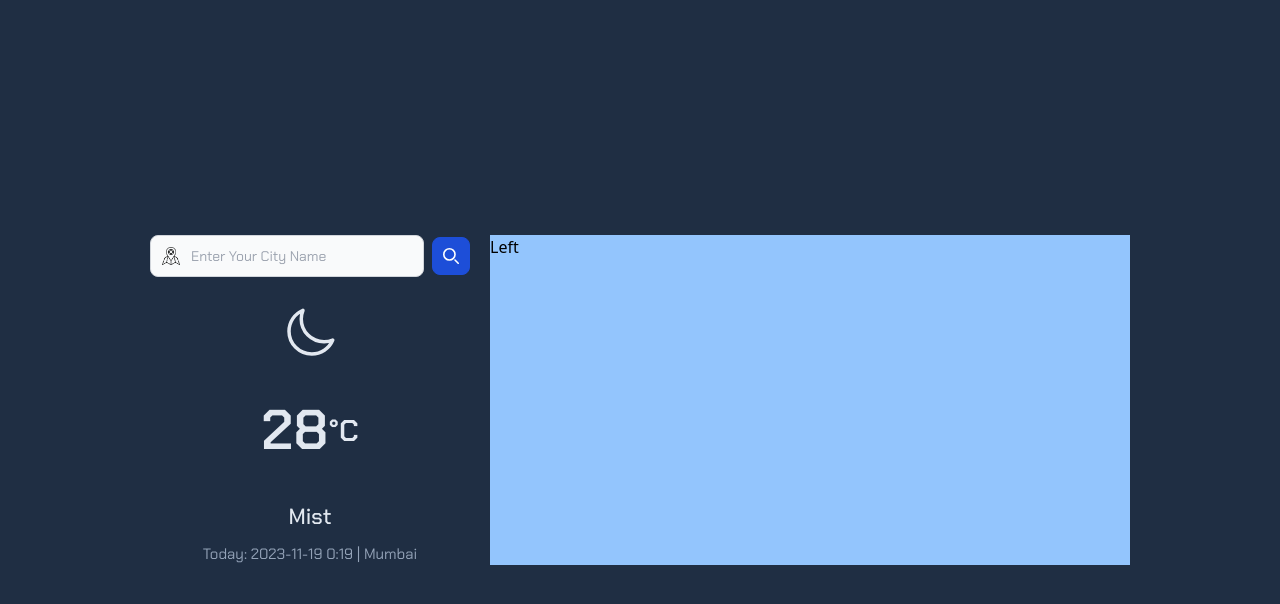
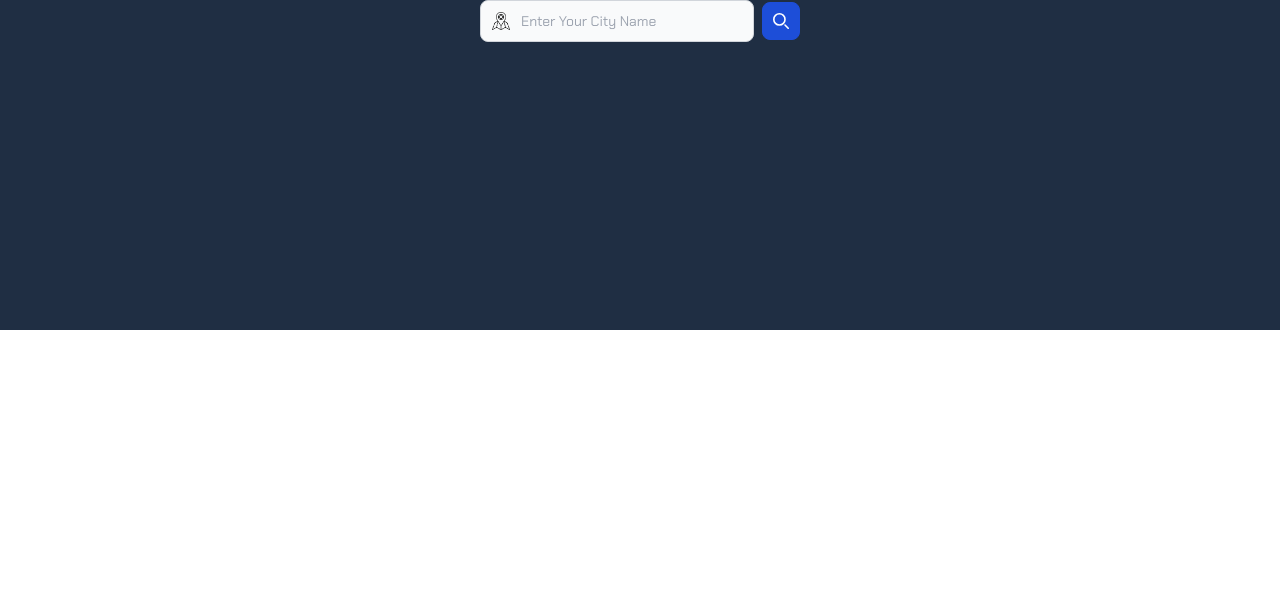
Before and after one commit to shahanwaztech/weather-app, a React (Create React App) app: page / in a window 1280 px wide. Shown: the top 604 px of the page. Built offline with nearby package versions, Linux system fonts and the light colour scheme.

Commit message:
finish the all component

```diff
--- a/public/index.html
+++ b/public/index.html
@@ -27,7 +27,7 @@
       work correctly both with client-side routing and a non-root public URL.
       Learn how to configure a non-root public URL by running `npm run build`.
     -->
-  <title>React App</title>
+  <title>Wheater Forcast Website</title>
 </head>
 
 <body>
--- a/src/App.tsx
+++ b/src/App.tsx
@@ -1,14 +1,90 @@
-import React from 'react';
+import React, { useState } from 'react';
 import Temperature from './components/Temperature';
+import Highlights from './components/Highlights';
+import { WeatherInterface } from './types';
 
 function App() {
+
+  const [city, setCity] = useState<string>('');
+  const [weatherData, setWeatherData] = useState<WeatherInterface | null>(null);
+  const [isLoading, setIsLoading] = useState<boolean>(false); // New state for loading indicator
+
+  const apiUrl = `http://api.weatherapi.com/v1/current.json?key=29e4d83dfcdc479290450330242702&q=${city}&aqi=no`;
+
+  const handleSearch = () => {
+    setIsLoading(true);
+    fetch(apiUrl)
+      .then((response) => {
+        if (!response.ok) {
+          throw new Error("Error");
+        }
+        return response.json();
+      })
+      .then((data) => {
+        console.log(data);
+        setWeatherData(data);
+      })
+      .catch((error) => {
+        console.error('Error fetching weather data:', error);
+      })
+      .finally(() => {
+        setIsLoading(false);
+      });
+  };
+
   return (
-    <div className="bg-[#1F2E43] h-[100vh] gap-[20px] w-[100vw] flex justify-center items-center">
-      <div className='w-1/4 h-[330px]'>
-        <Temperature />
+    <>
+       <div className={`bg-[#1F2E43] h-[100%] gap-[20px] w-[100vw] flex ${weatherData ? 'flex-col md:flex-row' : 'flex-col'} justify-center items-center`}>
+        <div className='pt-[40px] md:p-0 w-[90%] lg:w-1/4 h-[330px]'>
+          <Temperature
+            weatherData={weatherData}
+            setCity={setCity}
+            handleSearch={handleSearch}
+            stats={{
+              temp: weatherData?.current.temp_c ?? null,
+              condition: weatherData?.current.condition.text ?? null,
+              isDay: weatherData?.current.is_day ?? null,
+              location: weatherData?.location.name ?? null,
+              time: weatherData?.location.localtime ?? null
+            }}
+          />
+        </div>
+        {isLoading ? (
+          <div className='text-slate-100 font-medium text-xl'>
+          </div>
+        ) : (
+          weatherData && (
+            <div className='p-10  w-[100%] lg:w-1/2 h-[330px]'>
+              <h1 className='text-slate-200 font-semibold text-2xl'>Today's Highlights</h1>
+              <div className='grid grid-cols-2 gap-3 lg:gap-6 mt-[20px]'>
+                <Highlights stats={{
+                  title:'Wind Status',
+                  value: weatherData.current.wind_mph,
+                  unit:"mph",
+                  direction:weatherData.current.wind_dir
+                }} />
+                <Highlights stats={{
+                  title:'Humidity',
+                  value: weatherData.current.humidity,
+                  unit:"%",
+                }}
+                />
+                <Highlights  stats={{
+                  title:'Visibility',
+                  value: weatherData.current.vis_miles,
+                  unit:"miles",
+                }} />
+                <Highlights  stats={{
+                  title:'Air Pressure',
+                  value: weatherData.current.pressure_mb,
+                  unit:"mb",
+                }} />
+              </div>
+            </div>
+          )
+        )}
       </div>
-      <div className='bg-blue-300 w-1/2 h-[330px]'>Left</div>
-    </div>
+    </>
   );
 }
 
--- /dev/null
+++ b/src/components/Highlights.tsx
@@ -0,0 +1,40 @@
+import React from 'react'
+
+interface StatsInterface {
+    title: string;
+    value: number;
+    unit: string;
+    direction?: string;
+}
+
+interface HighlightsProps {
+    stats: StatsInterface;
+}
+
+const Highlights: React.FC<HighlightsProps> = ({ stats }) => {
+    return (
+        <div className='cursor-pointer text-transform scale-100 hover:scale-110 transition-transform duration-300 ease-in-out bg-slate-600 text-slate-200 flex flex-col justify-normal items-center rounded-md p-[10px]'>
+            <div className='text-sm  font-medium'>{stats.title}</div>
+            <div className='mt-[2px]'>
+                <span className='text-4xl font-bold'>{stats.value}</span>
+                <span className='text-2xl'>{stats.unit}</span>
+            </div>
+            {stats.direction ? (
+                <div className='mt-5 flex'>
+                    <svg xmlns="http://www.w3.org/2000/svg" fill="none" viewBox="0 0 24 24" stroke-width="1.5" stroke="currentColor" className="w-6 h-6">
+                        <path stroke-linecap="round" stroke-linejoin="round" d="M6 12 3.269 3.125A59.769 59.769 0 0 1 21.485 12 59.768 59.768 0 0 1 3.27 20.875L5.999 12Zm0 0h7.5" />
+                    </svg>
+
+                    <div className='ms-2 text-slate-200'>{stats.direction}</div>
+                </div>
+            ) : null}
+            {stats.title === "Humidity" && (
+                <div className="mt-5 w-[100%] bg-[#1F2E43] rounded-full h-1.5 mb-2 dark:bg-gray-700">
+                    <div className="bg-blue-600 h-1.5 rounded-full dark:bg-blue-500" style={{ width: `${stats.value}%` }}></div>
+                </div>
+            )}
+        </div>
+    )
+}
+
+export default Highlights;
--- a/src/components/Temperature.tsx
+++ b/src/components/Temperature.tsx
@@ -1,12 +1,25 @@
 import React from 'react'
+import { WeatherInterface } from "../types";
 
-const Temperature = () => {
+interface TemperatureProps {
+    weatherData: WeatherInterface | null;
+    setCity: (city: string) => void;
+    handleSearch: () => void;
+    stats: {
+        temp: number | null;
+        condition: string | null;
+        isDay: number | null;
+        location: string | null;
+        time: string | null;
+    };
+}
+
+const Temperature: React.FC<TemperatureProps> = ({ weatherData, stats, setCity, handleSearch }) => {
 
     const handleCityChange = (e: any) => {
-        console.log(e.target.value);
+        setCity(e.target.value);
     }
 
-    const day = "night";
 
     return (
         <>
@@ -25,34 +38,38 @@ const Temperature = () => {
                             onChange={handleCityChange}
                         />
                     </div>
-                    <button type="submit" className="p-2.5 ms-2 text-sm font-medium text-white bg-blue-700 rounded-lg border border-blue-700 hover:bg-blue-800 focus:ring-4 focus:outline-none focus:ring-blue-300 dark:bg-blue-600 dark:hover:bg-blue-700 dark:focus:ring-blue-800">
+                    <button onClick={handleSearch} type="submit" className="p-2.5 ms-2 text-sm font-medium text-white bg-blue-700 rounded-lg border border-blue-700 hover:bg-blue-800 focus:ring-4 focus:outline-none focus:ring-blue-300 dark:bg-blue-600 dark:hover:bg-blue-700 dark:focus:ring-blue-800">
                         <svg className="w-4 h-4" aria-hidden="true" xmlns="http://www.w3.org/2000/svg" fill="none" viewBox="0 0 20 20">
                             <path stroke="currentColor" stroke-linecap="round" stroke-linejoin="round" stroke-width="2" d="m19 19-4-4m0-7A7 7 0 1 1 1 8a7 7 0 0 1 14 0Z" />
                         </svg>
                         <span className="sr-only">Search</span>
                     </button>
                 </div>
+                {weatherData &&
+                    <>
                         <div>
-                    {day !== "night" ? (
-                        <svg xmlns="http://www.w3.org/2000/svg" fill="none" viewBox="0 0 24 24" stroke-width="1.5" stroke="currentColor" className="w-14 h-14 text-yellow-300">
+                            {stats.isDay !== 0 ? (
+                                <svg xmlns="http://www.w3.org/2000/svg" fill="none" viewBox="0 0 24 24" stroke-width="1.5" stroke="currentColor" className="w-14 h-14 text-yellow-300 cursor-pointer text-transform scale-100 hover:scale-110 transition-transform duration-300 ease-in-out">
                                     <path stroke-linecap="round" stroke-linejoin="round" d="M12 3v2.25m6.364.386-1.591 1.591M21 12h-2.25m-.386 6.364-1.591-1.591M12 18.75V21m-4.773-4.227-1.591 1.591M5.25 12H3m4.227-4.773L5.636 5.636M15.75 12a3.75 3.75 0 1 1-7.5 0 3.75 3.75 0 0 1 7.5 0Z" />
                                 </svg>
                             ) : (
-                        <svg xmlns="http://www.w3.org/2000/svg" fill="none" viewBox="0 0 24 24" stroke-width="1.5" stroke="currentColor" className="w-14 h-14 text-slate-200">
+                                <svg xmlns="http://www.w3.org/2000/svg" fill="none" viewBox="0 0 24 24" stroke-width="1.5" stroke="currentColor" className="w-14 h-14 cursor-pointer text-slate-200 text-transform scale-100 hover:scale-110 transition-transform duration-300 ease-in-out">
                                     <path stroke-linecap="round" stroke-linejoin="round" d="M21.752 15.002A9.72 9.72 0 0 1 18 15.75c-5.385 0-9.75-4.365-9.75-9.75 0-1.33.266-2.597.748-3.752A9.753 9.753 0 0 0 3 11.25C3 16.635 7.365 21 12.75 21a9.753 9.753 0 0 0 9.002-5.998Z" />
                                 </svg>
                             )}
                         </div>
                         <div className="text-slate-200">
-                    <p className='font-semibold text-[56px] flex items-center justify-center'>
-                        28
+                            <p className='font-semibold text-[56px] flex items-center justify-center text-transform scale-100 hover:scale-110 transition-transform duration-300 ease-in-out cursor-pointer'>
+                                {stats.temp}
                                 <span className='text-[30px]'>°C</span>
                             </p>
                         </div>
-                <div className='flex items-center flex-col'>
-                    <p className='text-slate-200 text-[22px] font-medium'>Mist</p>
-                    <p className='mt-[10px] text-slate-400 text-[15px]'>Today: 2023-11-19 0:19 | Mumbai</p>
+                        <div className='flex items-center flex-col text-transform scale-100 hover:scale-110 transition-transform duration-300 ease-in-out cursor-pointer'>
+                            <p className='text-slate-200 text-[22px] font-medium'>{stats.condition}</p>
+                            <p className='mt-[2px] text-slate-400 text-[15px]'>Today: {stats.time} | {stats.location}</p>
                         </div>
+                    </>
+                }
             </div>
         </>
     )
--- /dev/null
+++ b/src/types.ts
@@ -0,0 +1,41 @@
+export interface WeatherInterface {
+    location: {
+        name: string;
+        region: string;
+        country: string;
+        lat: number;
+        lon: number;
+        tz_id: string;
+        localtime_epoch: number;
+        localtime: string;
+    };
+    current: {
+        last_updated_epoch: number;
+        last_updated: string;
+        temp_c: number;
+        temp_f: number;
+        is_day: number;
+        condition: {
+            text: string;
+            icon: string;
+            code: number;
+        };
+        wind_mph: number;
+        wind_kph: number;
+        wind_degree: number;
+        wind_dir: string;
+        pressure_mb: number;
+        pressure_in: number;
+        precip_mm: number;
+        precip_in: number;
+        humidity: number;
+        cloud: number;
+        feelslike_c: number;
+        feelslike_f: number;
+        vis_km: number;
+        vis_miles: number;
+        uv: number;
+        gust_mph: number;
+        gust_kph: number;
+    };
+}
```
Also changed, not shown: public/loading.svg (added), 1 other file (tests, documents, lock files or other folders). Lines whose indentation alone changed are shown as unchanged.
